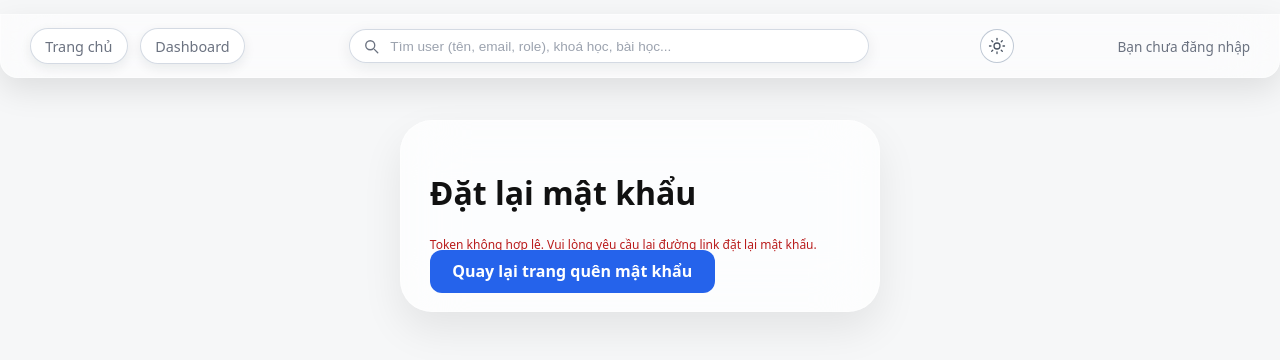
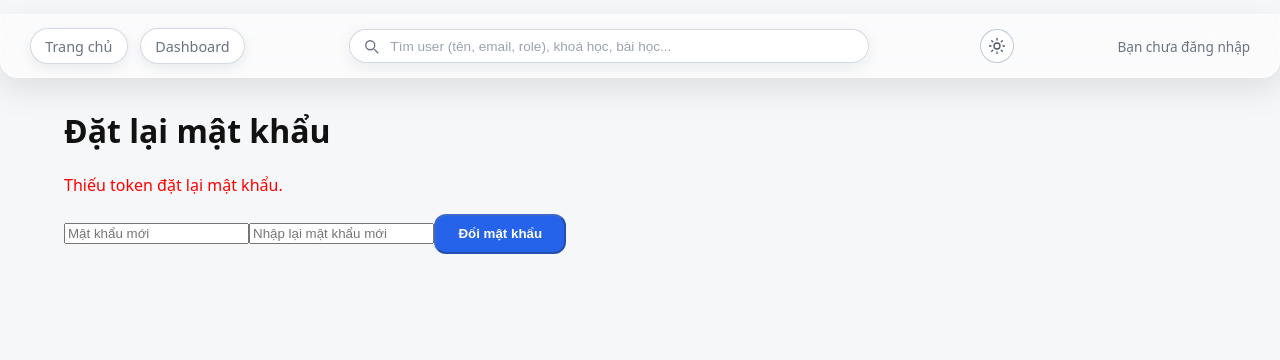
Before and after one commit to Wang03062001/My-course-app1, a Next.js app: page /reset-password in a window 1280 px wide. Shown: the top 360 px of the page. Built offline with nearby package versions, Linux system fonts and the light colour scheme.

Commit message:
Fix reset-password page with Suspense and client component

```diff
--- /dev/null
+++ b/app/reset-password/ResetPasswordContent.jsx
@@ -0,0 +1,84 @@
+// app/reset-password/ResetPasswordContent.jsx
+'use client';
+
+import { useSearchParams } from 'next/navigation';
+import { useState } from 'react';
+
+export default function ResetPasswordContent() {
+  const searchParams = useSearchParams();
+  const token = searchParams.get('token') || '';
+
+  // 👉 phần dưới này thay bằng code cũ của bạn trong page.jsx
+  // (form nhập mật khẩu mới, gọi API, v.v.)
+  const [password, setPassword] = useState('');
+  const [confirm, setConfirm] = useState('');
+  const [msg, setMsg] = useState('');
+  const [loading, setLoading] = useState(false);
+
+  const handleSubmit = async (e) => {
+    e.preventDefault();
+    setMsg('');
+
+    if (!password || !confirm) {
+      setMsg('Vui lòng nhập đầy đủ mật khẩu.');
+      return;
+    }
+    if (password !== confirm) {
+      setMsg('Mật khẩu không khớp.');
+      return;
+    }
+
+    try {
+      setLoading(true);
+      const res = await fetch('/api/auth/reset-password', {
+        method: 'POST',
+        headers: { 'Content-Type': 'application/json' },
+        body: JSON.stringify({ token, password }),
+      });
+
+      const data = await res.json();
+      if (!res.ok) {
+        setMsg(data.error || 'Đổi mật khẩu thất bại.');
+      } else {
+        setMsg('Đổi mật khẩu thành công, hãy đăng nhập lại.');
+      }
+    } catch (err) {
+      console.error(err);
+      setMsg('Lỗi kết nối server.');
+    } finally {
+      setLoading(false);
+    }
+  };
+
+  return (
+    <div className="auth-page">
+      <h1>Đặt lại mật khẩu</h1>
+      {!token && (
+        <p style={{ color: 'red' }}>Thiếu token đặt lại mật khẩu.</p>
+      )}
+
+      <form className="auth-form" onSubmit={handleSubmit}>
+        <input
+          type="password"
+          placeholder="Mật khẩu mới"
+          value={password}
+          onChange={(e) => setPassword(e.target.value)}
+          className="auth-input"
+        />
+        <input
+          type="password"
+          placeholder="Nhập lại mật khẩu mới"
+          value={confirm}
+          onChange={(e) => setConfirm(e.target.value)}
+          className="auth-input"
+        />
+
+        <button type="submit" className="btn btn-primary" disabled={loading || !token}>
+          {loading ? 'Đang lưu...' : 'Đổi mật khẩu'}
+        </button>
+      </form>
+
+      {msg && <div className="auth-message">{msg}</div>}
+    </div>
+  );
+}
--- a/app/reset-password/page.jsx
+++ b/app/reset-password/page.jsx
@@ -1,142 +1,15 @@
-'use client';
+// app/reset-password/page.jsx
+import { Suspense } from 'react';
+import ResetPasswordContent from './ResetPasswordContent';
 
-import { useState } from 'react';
-import { useSearchParams, useRouter } from 'next/navigation';
-import Link from 'next/link';
+export const metadata = {
+  title: 'Đặt lại mật khẩu',
+};
 
 export default function ResetPasswordPage() {
-  const searchParams = useSearchParams();
-  const router = useRouter();
-  const token = searchParams.get('token');
-
-  const [password, setPassword] = useState('');
-  const [confirm, setConfirm] = useState('');
-  const [message, setMessage] = useState('');
-  const [errorMsg, setErrorMsg] = useState('');
-  const [loading, setLoading] = useState(false);
-
-  if (!token) {
-    return (
-      <div className="page-container" style={{ maxWidth: 480, margin: '2rem auto' }}>
-        <div className="glass-card">
-          <h1 className="page-title">Đặt lại mật khẩu</h1>
-          <p className="auth-message-small">
-            Token không hợp lệ. Vui lòng yêu cầu lại đường link đặt lại mật khẩu.
-          </p>
-          <Link href="/forgot-password" className="btn btn-primary">
-            Quay lại trang quên mật khẩu
-          </Link>
-        </div>
-      </div>
-    );
-  }
-
-  const handleSubmit = async (e) => {
-    e.preventDefault();
-    if (loading) return;
-
-    setMessage('');
-    setErrorMsg('');
-
-    if (!password || !confirm) {
-      setErrorMsg('Vui lòng nhập đầy đủ mật khẩu và xác nhận.');
-      return;
-    }
-    if (password !== confirm) {
-      setErrorMsg('Mật khẩu xác nhận không khớp.');
-      return;
-    }
-
-    try {
-      setLoading(true);
-      const res = await fetch('/api/auth/reset-password', {
-        method: 'POST',
-        headers: { 'Content-Type': 'application/json' },
-        body: JSON.stringify({ token, password }),
-      });
-
-      const data = await res.json().catch(() => ({}));
-
-      if (!res.ok) {
-        setErrorMsg(data.error || 'Đặt lại mật khẩu thất bại.');
-        return;
-      }
-
-      setMessage(
-        data.message || 'Đã đặt lại mật khẩu thành công. Bạn có thể đăng nhập.'
-      );
-
-      // Tự động quay lại trang chủ sau vài giây (tuỳ thích)
-      setTimeout(() => {
-        router.push('/');
-      }, 2500);
-    } catch (err) {
-      console.error('RESET ERROR:', err);
-      setErrorMsg('Lỗi kết nối đến server.');
-    } finally {
-      setLoading(false);
-    }
-  };
-
   return (
-    <div className="page-container" style={{ maxWidth: 480, margin: '2rem auto' }}>
-      <div className="glass-card">
-        <h1 className="page-title">Đặt mật khẩu mới</h1>
-        <p className="page-subtitle">
-          Nhập mật khẩu mới cho tài khoản của bạn.
-        </p>
-
-        <form onSubmit={handleSubmit}>
-          <div className="auth-field-small">
-            <label className="auth-label-small" htmlFor="reset-password">
-              Mật khẩu mới
-            </label>
-            <input
-              id="reset-password"
-              className="auth-input-small"
-              type="password"
-              value={password}
-              onChange={(e) => setPassword(e.target.value)}
-            />
-          </div>
-
-          <div className="auth-field-small">
-            <label className="auth-label-small" htmlFor="reset-confirm">
-              Xác nhận mật khẩu mới
-            </label>
-            <input
-              id="reset-confirm"
-              className="auth-input-small"
-              type="password"
-              value={confirm}
-              onChange={(e) => setConfirm(e.target.value)}
-            />
-          </div>
-
-          {errorMsg && (
-            <div className="auth-message-small" style={{ marginBottom: '0.5rem' }}>
-              {errorMsg}
-            </div>
-          )}
-
-          {message && (
-            <div
-              className="auth-message-small"
-              style={{ marginBottom: '0.5rem', color: '#15803d' }}
-            >
-              {message}
-            </div>
-          )}
-
-          <button
-            type="submit"
-            className="btn btn-primary auth-submit-small"
-            disabled={loading}
-          >
-            {loading ? 'Đang đặt lại...' : 'Đặt mật khẩu mới'}
-          </button>
-        </form>
-      </div>
-    </div>
+    <Suspense fallback={<div>Đang tải...</div>}>
+      <ResetPasswordContent />
+    </Suspense>
   );
 }
```
